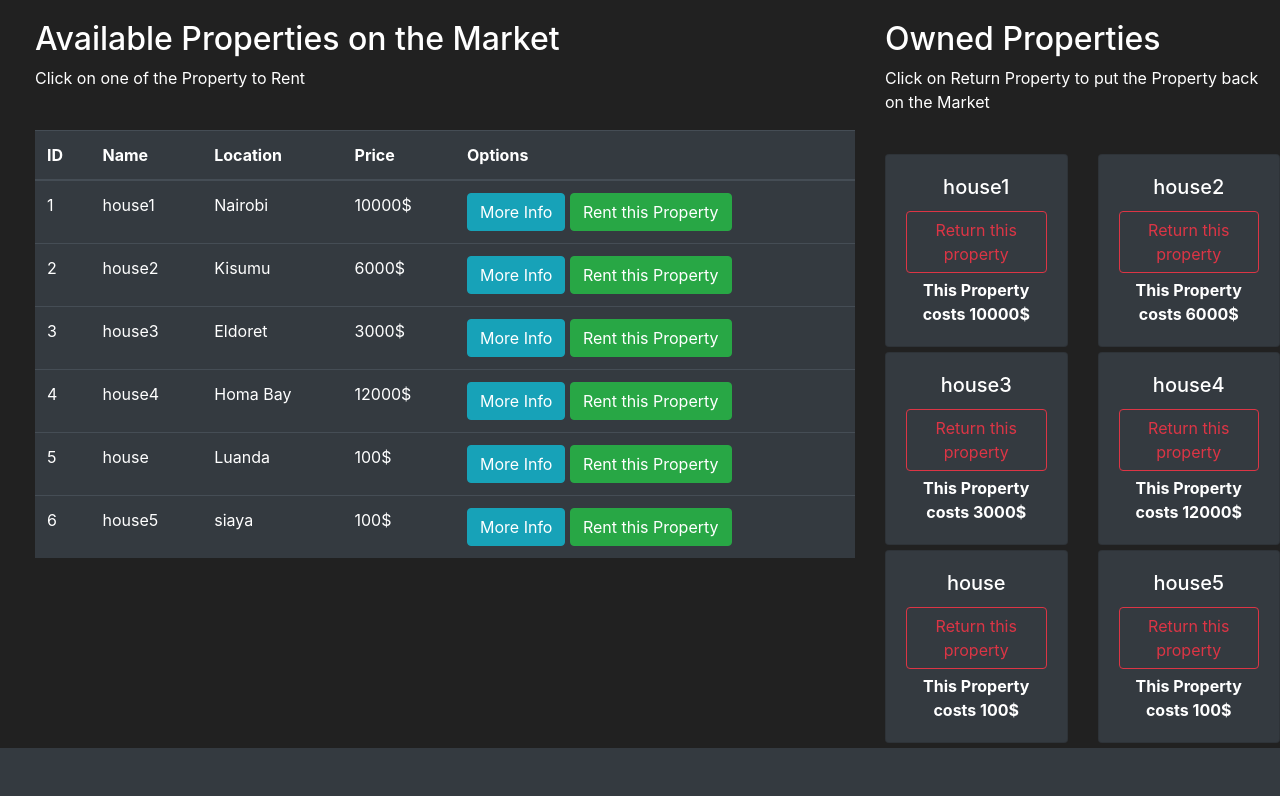
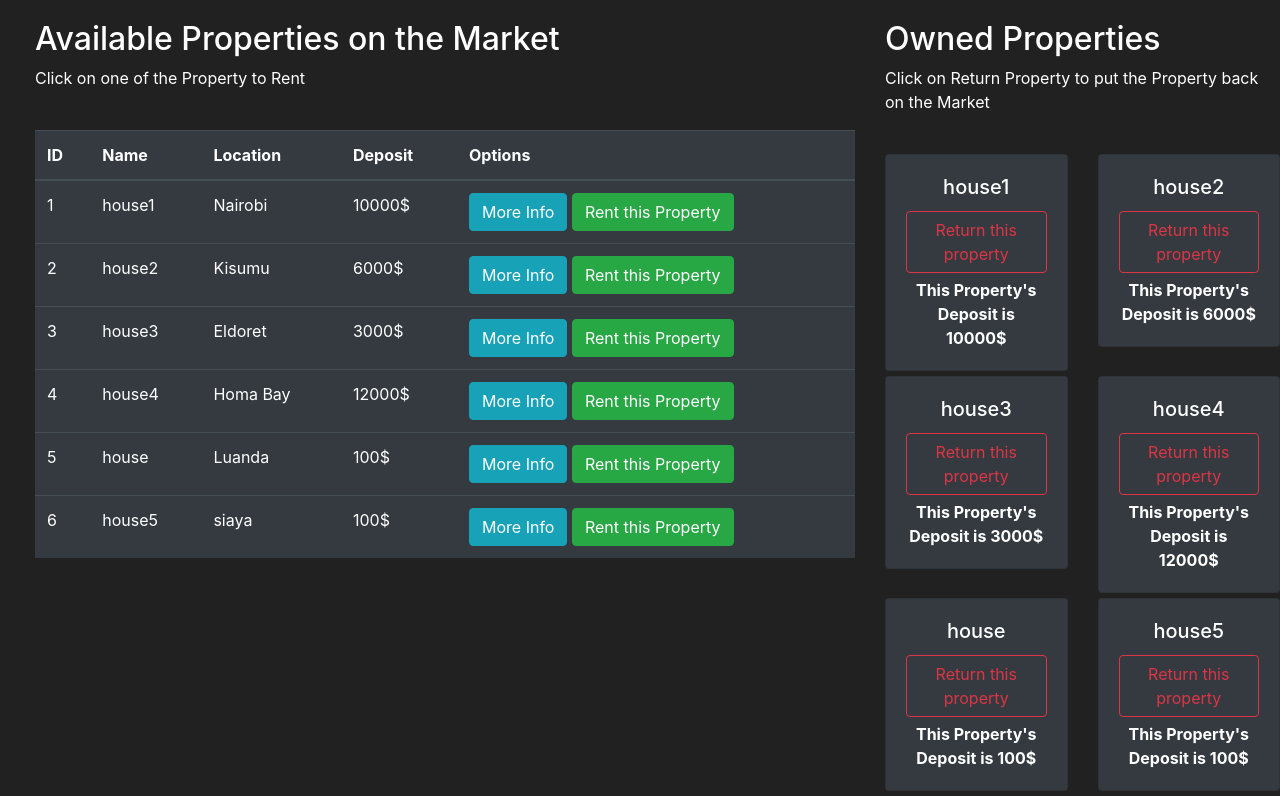
Before and after one commit to michaeljumah/FAR-RENTAL, a Flask app: template rental/templates/rental.html in a window 1280 px wide. Shown: the part 56-852 px from the top of the page. Before the commit the page ends 804 px from the top, so only its background shows below. Run offline with Flask 3, Linux system fonts and the light colour scheme; the template is opened without the code that fills it: values that come from a table or form of the project are taken from there, others are empty; form fields are guessed from the names that the template uses; some libraries are stand-ins or nearby versions.

Commit message:
final changes before presentation

```diff
--- a/rental/templates/home.html
+++ b/rental/templates/home.html
@@ -6,7 +6,7 @@
     <div class="position-relative overflow-hidden p-3 p-md-5 m-md-3 text-center bg-dark" style="color:white">
         <div class="col-md-5 p-lg-5 mx-auto my-5">
             <h1 class="display-4 font-weight-normal">Online Rental Platform</h1>
-            <p class="lead font-weight-normal">Start Renting products by clicking the link below</p>
+            <p class="lead font-weight-normal">Start Renting properties by clicking the link below</p>
             <a class="btn btn-primary" href="{{ url_for('rental_page') }}">Get Started</a>
         </div>
         <div class="product-device box-shadow d-none d-md-block"></div>
--- a/rental/templates/rental.html
+++ b/rental/templates/rental.html
@@ -16,7 +16,7 @@ Rental Page
                <th scope="col">ID</th>
                <th scope="col">Name</th>
                <th scope="col">Location</th>
-               <th scope="col">Price</th>
+               <th scope="col">Deposit</th>
                <th scope="col">Options</th>
             </tr>
          </thead>
@@ -54,7 +54,7 @@ Rental Page
                               Return this property
                           </button>
                           <p class="card-text"><strong>
-                              This Property costs {{ owned_item.price }}$
+                              This Property's Deposit is {{ owned_item.price }}$
                           </strong></p>
                       </div>
                   </div>
```
Also changed, not shown: instance/rental.db.
